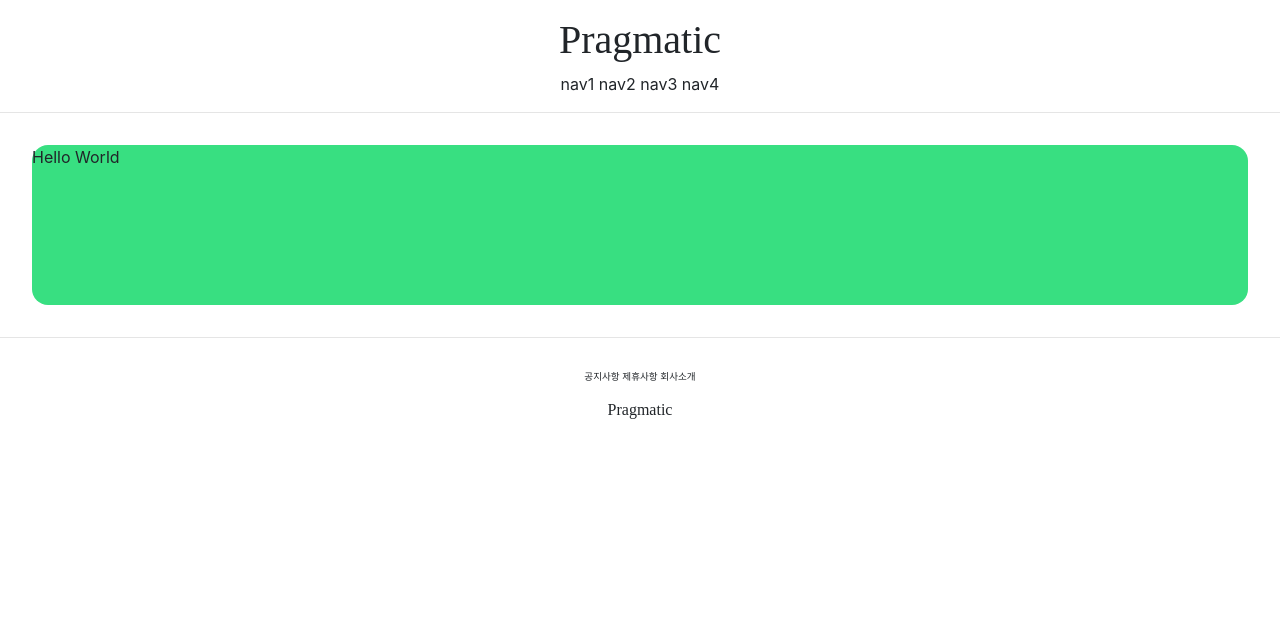
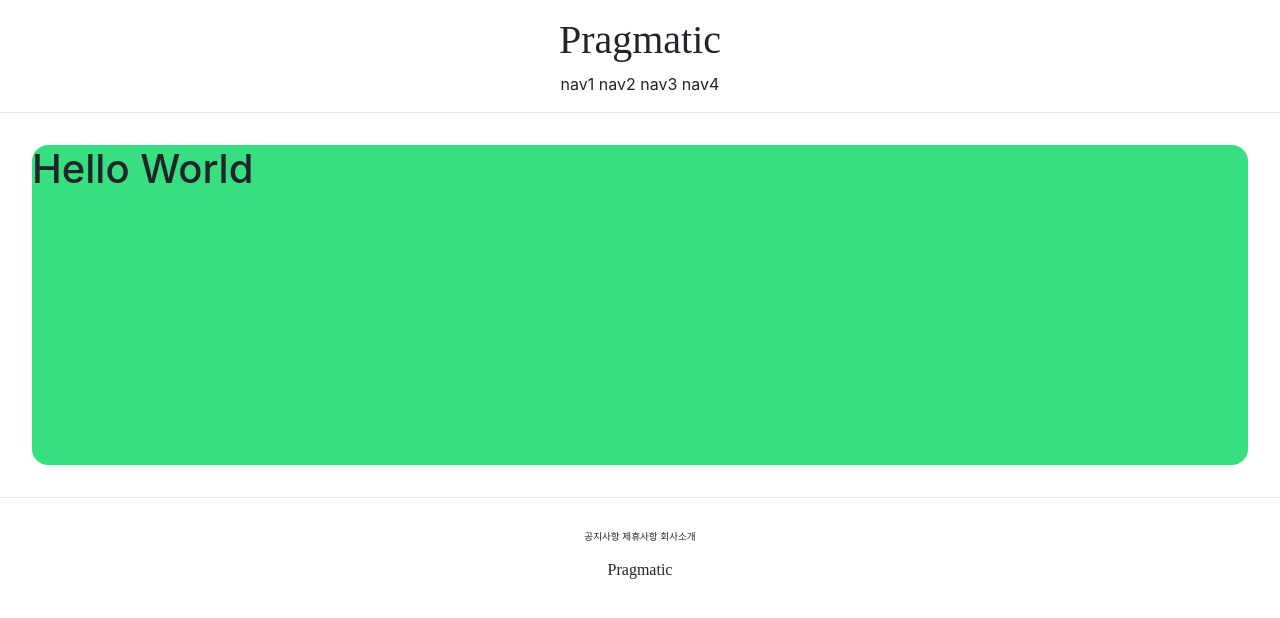
Before and after one commit to shindle69/pragmatic, a Django app: page /account/hello_world/ in a window 1280 px wide. Shown: the top 618 px of the page. Run offline with Django 3.2, Linux system fonts and the light colour scheme; some web fonts are replaced.

Commit message:
Chapter 13 CSS display

```diff
--- a/accountapp/templates/accountapp/hello_world.html
+++ b/accountapp/templates/accountapp/hello_world.html
@@ -1,8 +1,9 @@
 {% extends 'base.html' %}
 
 {% block content %}
-    <div style="height: 10rem; background-color: #38df81;border-radius: 1rem;margin:2rem">
-    Hello World
+
+    <div style="height: 20rem; background-color: #38df81;border-radius: 1rem;margin:2rem">
+        <h1>Hello World</h1>
     </div>
 
 {% endblock %}
```
